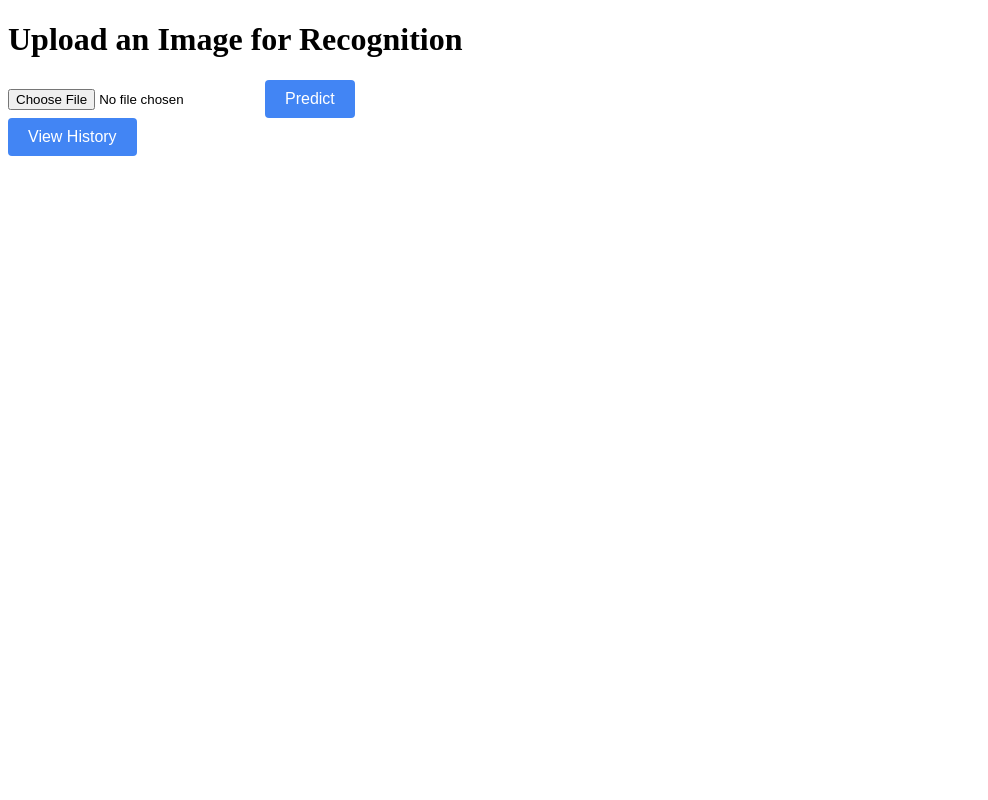
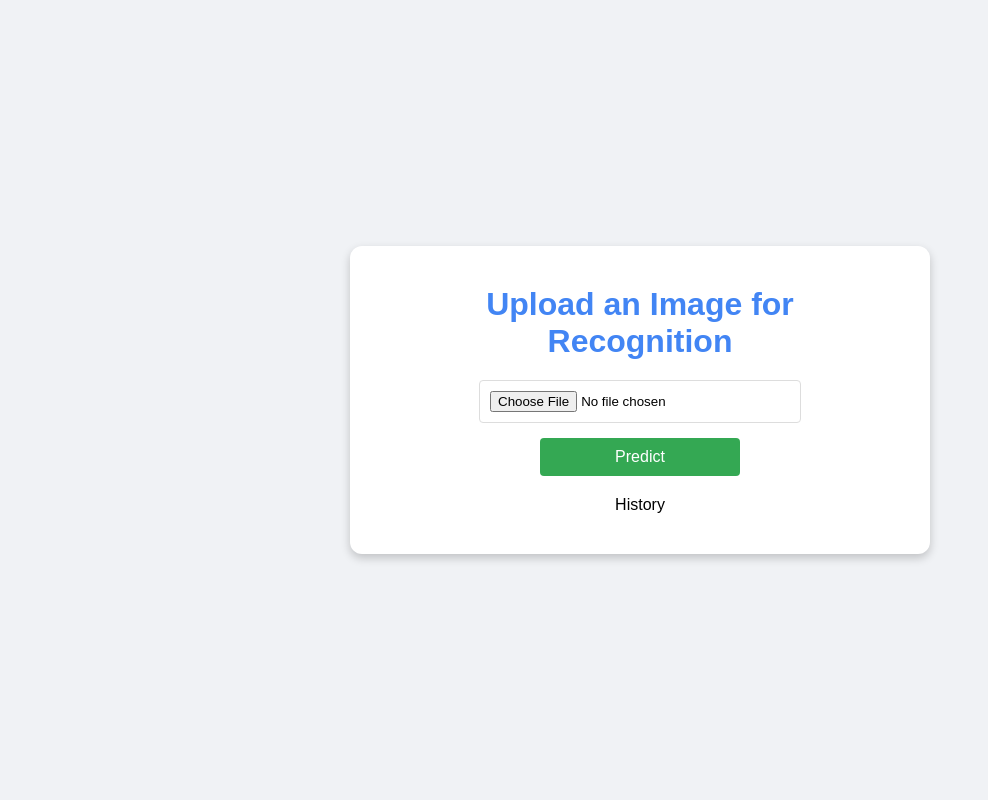
Before and after one commit to Rishikach11/image_recognition, a Flask app: page / in a window 1280 px wide. Shown: the whole page, without its empty margins (0-988 px from the left). Run offline with Flask 3, Linux system fonts and the light colour scheme.

Commit message:
added prediction confidence option

```diff
--- a/static/script.js
+++ b/static/script.js
@@ -1,29 +1,18 @@
-// Image preview function
-function previewImage(event) {
-    const preview = document.getElementById('previewImage');
-    const file = event.target.files[0];
-    if (file) {
-        const reader = new FileReader();
-        reader.onload = function(e) {
-            preview.style.display = 'block';
-            preview.src = e.target.result;
-        };
-        reader.readAsDataURL(file);
-    } else {
-        preview.style.display = 'none';
-    }
-}
-
-// Toggle history modal display
 function toggleHistory() {
     const historyModal = document.getElementById('historyModal');
-    historyModal.style.display = historyModal.style.display === 'block' ? 'none' : 'block';
+    const modalOverlay = document.getElementById('modalOverlay');
+    const isVisible = historyModal.style.display === 'block';
+
+    historyModal.style.display = isVisible ? 'none' : 'block';
+    modalOverlay.style.display = isVisible ? 'none' : 'block';
 }
 
 // Close modal if clicking outside of it
 window.onclick = function(event) {
     const historyModal = document.getElementById('historyModal');
-    if (event.target === historyModal) {
+    const modalOverlay = document.getElementById('modalOverlay');
+    if (event.target === modalOverlay) {
         historyModal.style.display = 'none';
+        modalOverlay.style.display = 'none';
     }
 }
--- a/static/styles.css
+++ b/static/styles.css
@@ -1,63 +1,146 @@
-/* Google Colors */
-.google-blue { color: #4285F4; }
-.google-red { color: #EA4335; }
-.google-yellow { color: #FBBC05; }
-.google-green { color: #34A853; }
+/* Center everything and set a light background */
+body {
+    display: flex;
+    justify-content: center;
+    align-items: center;
+    min-height: 100vh;
+    background-color: #f0f2f5;
+    font-family: Arial, sans-serif;
+    margin: 0;
+}
 
-.google-button {
+.main-container {
+    display: flex;
+    flex-direction: column;
+    align-items: center;
+    gap: 20px;
+    text-align: center;
+    background-color: #fff;
+    padding: 40px;
+    border-radius: 12px;
+    box-shadow: 0 4px 10px rgba(0, 0, 0, 0.2);
+    max-width: 500px;
+    width: 90%;
+}
+
+/* Centered heading */
+h1 {
+    color: #4285f4;
+    font-size: 2em;
+    margin: 0;
+}
+
+form {
+    display: flex;
+    flex-direction: column;
+    align-items: center;
+    gap: 15px;
+    width: 100%;
+}
+
+input[type="file"] {
+    padding: 10px;
+    border: 1px solid #ddd;
+    border-radius: 4px;
+    width: 100%;
+    max-width: 300px;
+}
+
+button {
     padding: 10px 20px;
-    background-color: #4285F4; /* Google Blue */
+    background-color: #34a853;
     color: white;
     border: none;
     border-radius: 4px;
     cursor: pointer;
     font-size: 1em;
+    width: 100%;
+    max-width: 200px;
 }
 
-.google-button:hover {
-    background-color: #357AE8;
+button:hover {
+    background-color: #2c8d42;
 }
 
-/* Result and Confidence Display */
-.result-container {
-    text-align: center;
+/* Prediction confidence styling */
+.prediction-confidence {
+    color: #fbbc05;
+    font-size: 1.2em;
+    margin-top: 15px;
+}
+
+h2 {
+    color: #ea4335;
+    font-size: 1.5em;
     margin-top: 20px;
 }
 
-/* History Modal */
-.modal {
+/* History modal styling */
+#historyModal {
     display: none;
     position: fixed;
+    top: 50%;
+    left: 50%;
+    transform: translate(-50%, -50%);
+    width: 80%;
+    max-width: 600px;
+    background-color: white;
+    padding: 20px;
+    border-radius: 8px;
+    box-shadow: 0 4px 10px rgba(0, 0, 0, 0.3);
     z-index: 1000;
+    overflow-y: auto;
+    max-height: 80vh;
+}
+
+#historyModal h2 {
+    color: #4285f4;
+    font-size: 1.5em;
+}
+
+#historyContent {
+    margin-top: 20px;
+    font-size: 1em;
+    color: #333;
+}
+
+/* Overlay for modal background */
+#modalOverlay {
+    display: none;
+    position: fixed;
+    top: 0;
     left: 0;
-    top: 0;
     width: 100%;
     height: 100%;
-    overflow: auto;
     background-color: rgba(0, 0, 0, 0.5);
-    align-items: center;
-    justify-content: center;
+    z-index: 900;
 }
 
-.modal-content {
-    background-color: #fff;
-    margin: auto;
-    padding: 20px;
-    border-radius: 8px;
-    width: 80%;
-    max-width: 500px;
-    box-shadow: 0 4px 8px rgba(0, 0, 0, 0.2);
-    text-align: center;
-}
-
-.close {
-    color: #aaa;
-    float: right;
-    font-size: 28px;
-    font-weight: bold;
+/* Tooltip */
+.tooltip {
+    position: relative;
+    display: inline-block;
     cursor: pointer;
 }
 
-.close:hover {
-    color: black;
+.tooltip .tooltiptext {
+    visibility: hidden;
+    width: 200px;
+    background-color: #555;
+    color: #fff;
+    text-align: center;
+    border-radius: 6px;
+    padding: 5px;
+    position: absolute;
+    z-index: 1;
+    bottom: 125%;
+    left: 50%;
+    margin-left: -100px;
+    opacity: 0;
+    transition: opacity 0.3s;
 }
+
+.tooltip:hover .tooltiptext {
+    visibility: visible;
+    opacity: 1;
+}
--- a/templates/index.html
+++ b/templates/index.html
@@ -7,65 +7,49 @@
     <link rel="stylesheet" href="/static/styles.css">
 </head>
 <body>
+    <div class="main-container">
         <h1>Upload an Image for Recognition</h1>
 
         <form action="/predict" method="POST" enctype="multipart/form-data">
-        <!-- Image file input -->
             <input type="file" name="file" id="fileInput" onchange="previewImage(event)">
-
-        <!-- Image preview -->
             <img id="previewImage" alt="Image Preview" style="display:none; margin-top: 10px; max-width: 200px;">
-
-        <!-- Predict button -->
-        <button type="submit" class="google-button">Predict</button>
+            <button type="submit">Predict</button>
         </form>
 
-    <!-- Display Prediction and Confidence Score -->
-    {% if prediction %}
-    <div class="result-container">
-        <h2>Prediction: {{ prediction }}</h2>
-        <h3>Confidence: {{ confidence }}%</h3>
-        <img src="{{ img_src }}" alt="Uploaded Image" width="200">
-    </div>
+        {% if confidence %}
+        <div class="prediction-confidence">Confidence: {{ confidence }}%</div>
         {% endif %}
 
-    <!-- History Button -->
-    <button onclick="toggleHistory()" class="google-button history-button">View History</button>
+        {% if prediction %}
+        <h2>Prediction: {{ prediction }}</h2>
+        <img src="{{ img_src }}" alt="Uploaded Image" width="200">
+        {% endif %}
 
-    <!-- History Section -->
-    <div id="historyModal" class="modal">
-        <div class="modal-content">
-            <span class="close" onclick="toggleHistory()">&times;</span>
-            <h2>Prediction History</h2>
-            <ul>
-                {% for item in history %}
-                    <li><strong>{{ item.image_name }}</strong> - Prediction: {{ item.prediction }} ({{ item.confidence }}%)</li>
-                {% endfor %}
-            </ul>
+        <div class="tooltip" onclick="toggleHistory()">History
+            <span class="tooltiptext">Click to view past predictions</span>
         </div>
     </div>
 
+    <!-- History Modal -->
+    <div id="historyModal">
+        <h2>Prediction History</h2>
+        <div id="historyContent">
+            {% if history %}
+                <ul>
+                    {% for item in history %}
+                        <li>{{ item }}</li>
+                    {% endfor %}
+                </ul>
+            {% else %}
+                <p>No prediction history available.</p>
+            {% endif %}
+        </div>
+    </div>
+
+    <!-- Modal overlay -->
+    <div id="modalOverlay" onclick="toggleHistory()"></div>
+
     <script src="/static/script.js"></script>
-    <script>
-        function previewImage(event) {
-            const preview = document.getElementById('previewImage');
-            const file = event.target.files[0];
-            if (file) {
-                const reader = new FileReader();
-                reader.onload = function(e) {
-                    preview.style.display = 'block';
-                    preview.src = e.target.result;
-                };
-                reader.readAsDataURL(file);
-            } else {
-                preview.style.display = 'none';
-            }
-        }
+</body>
 
-        function toggleHistory() {
-            const historyModal = document.getElementById('historyModal');
-            historyModal.style.display = historyModal.style.display === 'block' ? 'none' : 'block';
-        }
-    </script>
-</body>
 </html>
```
Also changed, not shown: static/cat.jfif (added). Lines whose indentation alone changed are shown as unchanged.
